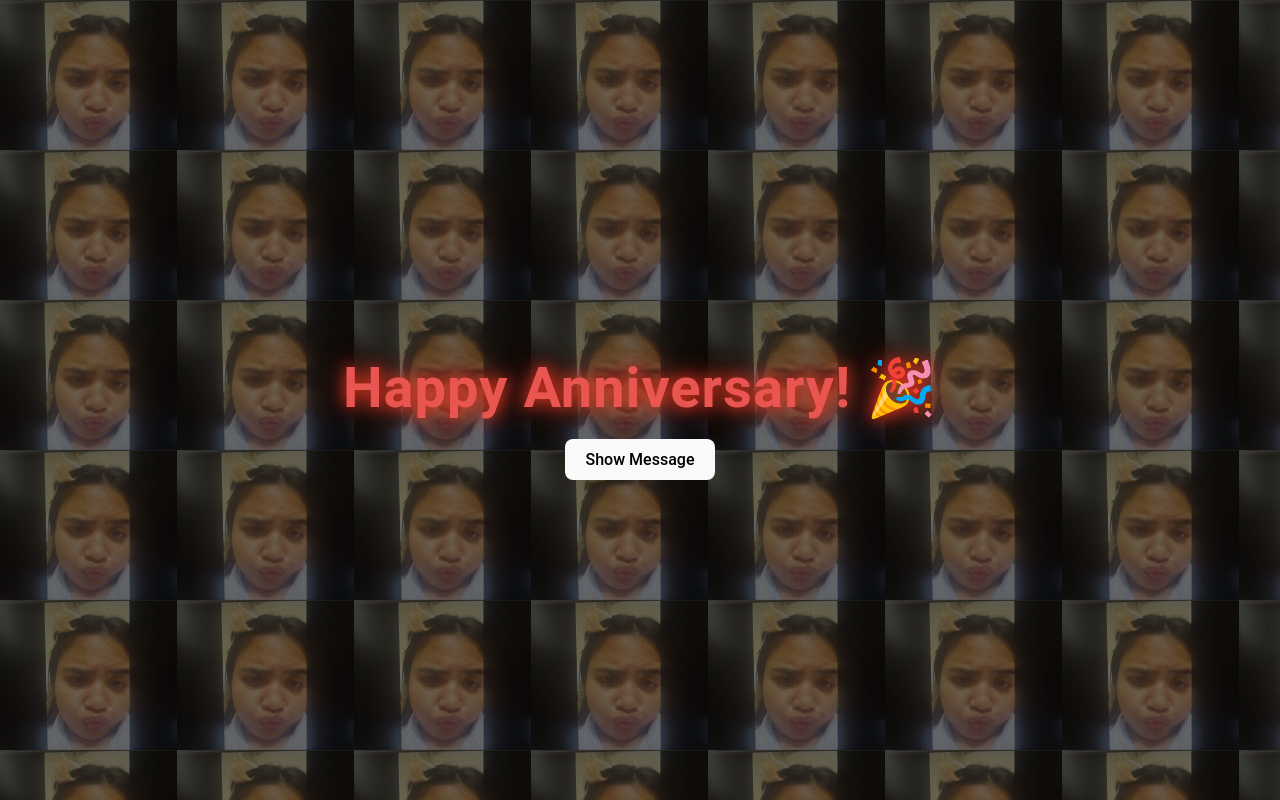
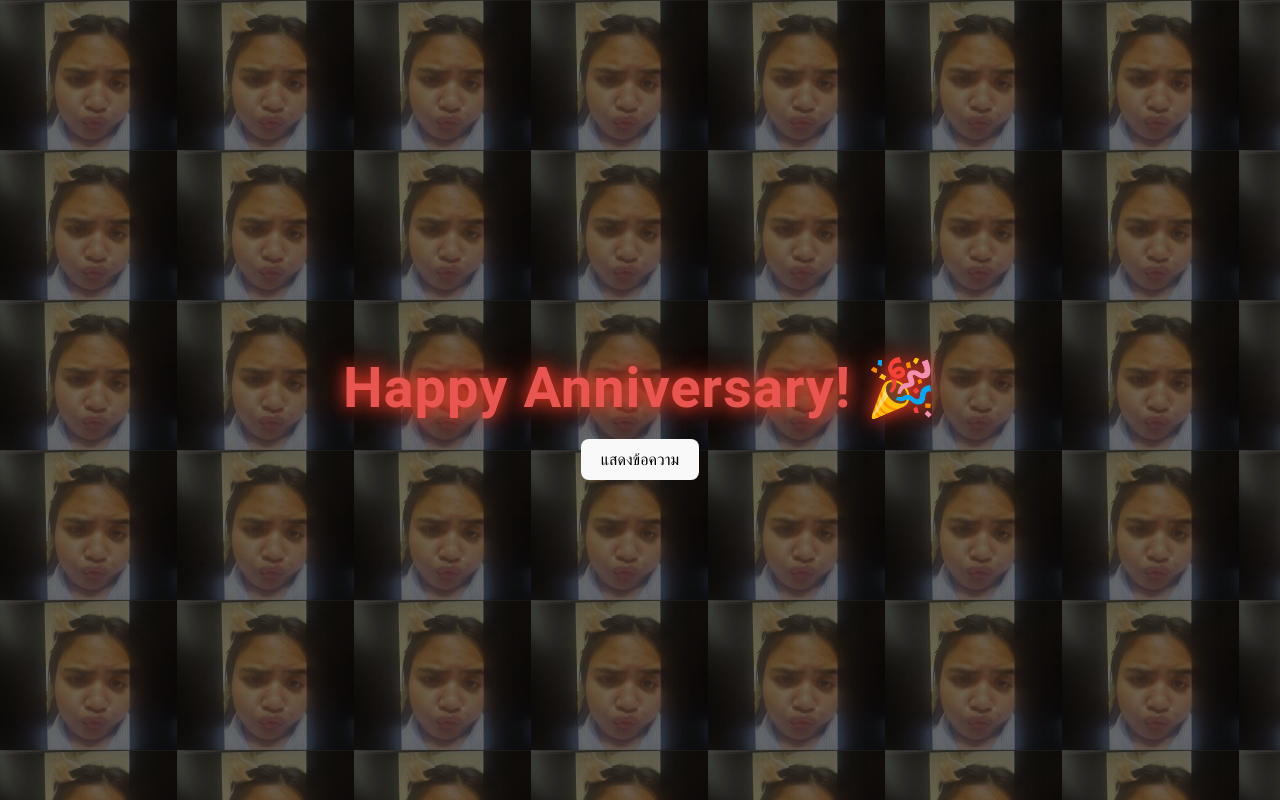
Before and after one commit to boatengine/an-count, a React (Vite) app: page /aniversary in a window 1280 px wide. Built offline with nearby package versions, Linux system fonts and the light colour scheme.

Commit message:
edit messasgae

```diff
--- a/src/components/Aniversary.jsx
+++ b/src/components/Aniversary.jsx
@@ -32,7 +32,7 @@ const Aniversary = () => {
         }}
       >
         <button className="button" onClick={() => setShowCard(!showCard)}>
-          {showCard ? "ซ่อนข้อความ" : "Show Message"}
+          {showCard ? "ซ่อนข้อความ" : "แสดงข้อความ"}
         </button>
       </div>
       {showCard && (
--- a/src/components/ChristmasCountdown.jsx
+++ b/src/components/ChristmasCountdown.jsx
@@ -55,7 +55,7 @@ const ChristmasCountdown = () => {
         </div>
       </div>
       <footer>
-        <p>Counting down to Anniversary 1 year 5 months! 🎄 now</p>
+        <p> Anniversary 1 year 5 months 🎄 </p>
       </footer>
     </div>
   );
```
